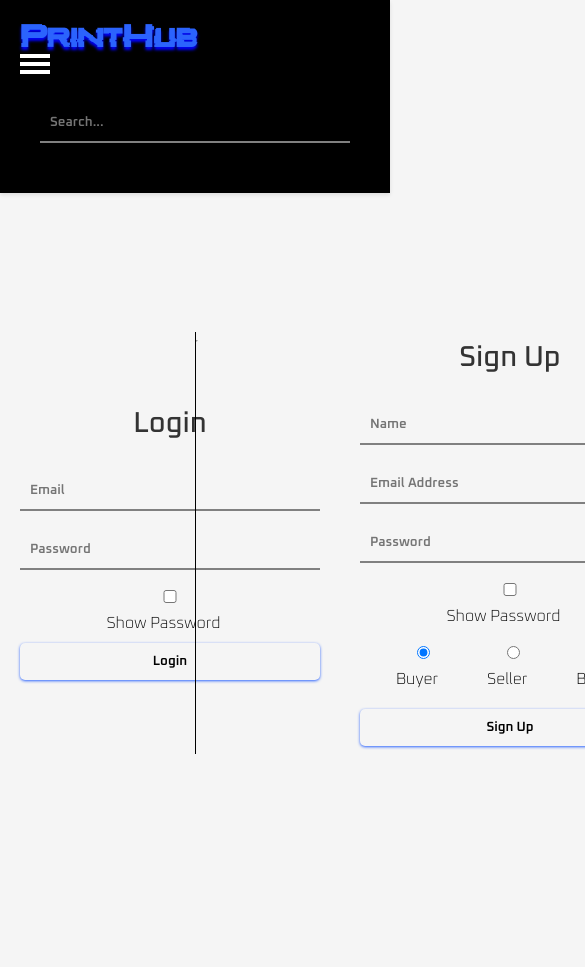
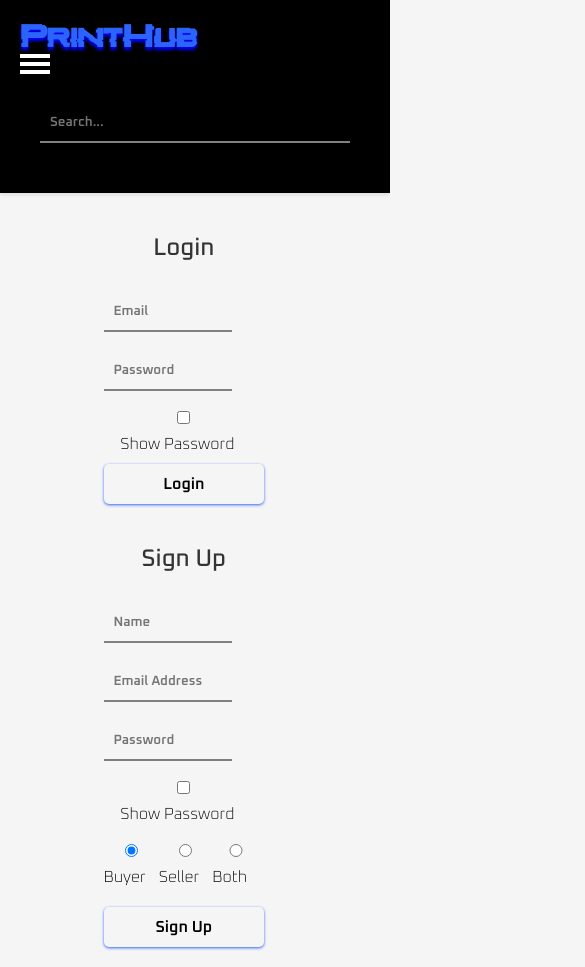
Before and after one commit to shrncr/printhub, a React (Create React App) app in the folder client/: page /login in a window 390 px wide. Shown: the top 967 px of the page, 585 px wide, since content can reach past the window. Before the commit the page ends 844 px from the top, so only its background shows below. Built offline with nearby package versions, Linux system fonts and the light colour scheme.

Commit message:
style - interactive screen size

```diff
--- a/client/src/components/NavBar.jsx
+++ b/client/src/components/NavBar.jsx
@@ -19,9 +19,6 @@ export default function NavBar() {
   // Define role-specific links
   const buyerLinks = (
     <>
-    <li>
-        <Link to="/profile">My Account</Link>
-      </li>
       <li>
         <Link to="/listings">Shop All</Link>
       </li>
@@ -33,9 +30,6 @@ export default function NavBar() {
 
   const sellerLinks = (
     <>
-    <li>
-        <Link to="/profile">My Account</Link>
-      </li>
       <li>
         <Link to="/seller-listing">Create Listing</Link>
       </li>
@@ -53,6 +47,9 @@ export default function NavBar() {
       <li>
         <Link to="/login">Log in/out</Link>
       </li>
+      <li>
+        <Link to={user ? "/profile" : "/login"}>My Account</Link>
+      </li>
     </>
   );
 
@@ -66,6 +63,9 @@ export default function NavBar() {
       </li>
       <li>
         <Link to="/login">Log In</Link>
+      </li>
+      <li>
+        <Link to={user ? "/profile" : "/login"}>My Account</Link>
       </li>
 
     </>
--- a/client/src/styles/Listings.css
+++ b/client/src/styles/Listings.css
@@ -8,7 +8,7 @@
     font-family: 'ProductFont';
 }
 .Main h2{
-    textAlign: center;
+    text-align: center;
      margin-bottom:2rem;
      font-family: 'LinkFont';
      font-size: 1.8em;
--- a/client/src/styles/Login.css
+++ b/client/src/styles/Login.css
@@ -74,3 +74,44 @@ button{
     height: 50vh;
 
 }
+@media (max-width: 768px) {
+    .forms {
+        padding-top: 10vh;
+    }
+
+    form h2 {
+        font-size: 1.5em;
+    }
+
+    input.long {
+        width: 80%; /* Make inputs more compact on small screens */
+    }
+
+    .radio {
+        flex-direction: column;
+        justify-content: flex-start; /* Stack radio buttons vertically */
+    }
+
+    button {
+        font-size: 1em; /* Adjust button size on smaller screens */
+    }
+}
+
+@media screen and (max-width: 768px) {
+    .forms {
+        flex-direction: column;
+        padding-top: 20px; /* Less padding on small screens */
+    }
+
+    form {
+        max-width: 90%; /* Allow form to take more space on small screens */
+    }
+
+    .centerline {
+        display: none; /* Hide the centerline on small screens */
+    }
+    .radio{
+        display:flex;
+        flex-direction: row;
+    }
+}
```
